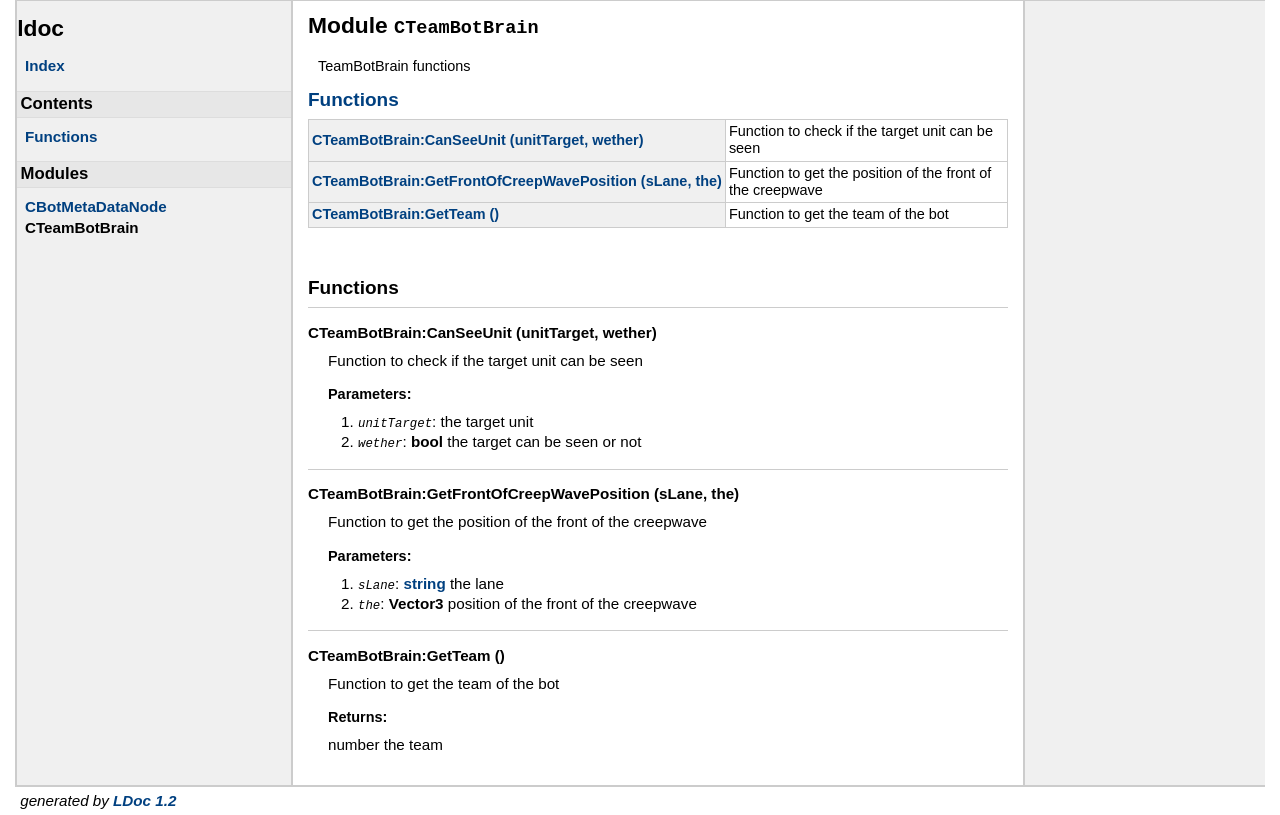
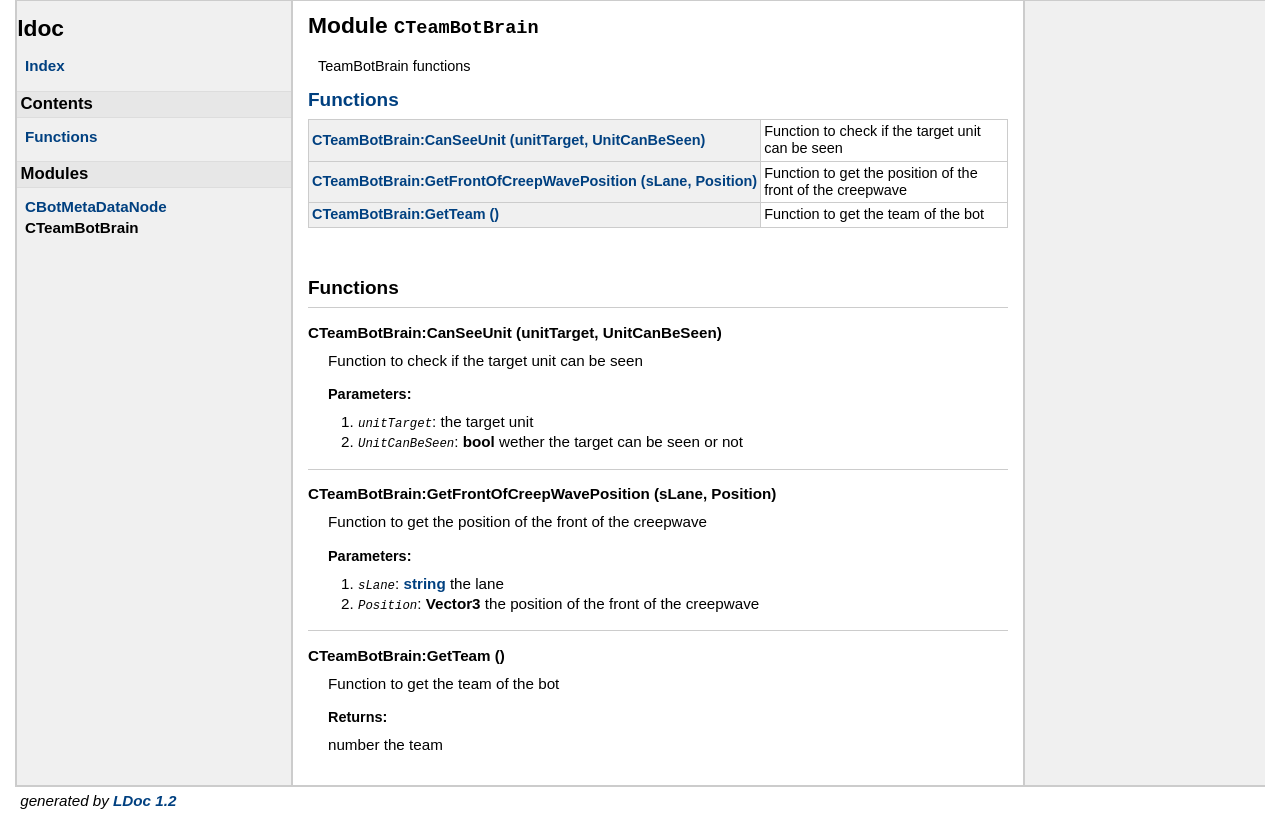
Before and after one commit to DanielHeckrath/hon-bot-documentation, a plain HTML site: page docs/modules/CTeamBotBrain.html in a window 1280 px wide. Drawn offline with Linux system fonts and the light colour scheme.

Commit message:
Update to typed params to include a name for the value

```diff
--- a/docs/modules/CTeamBotBrain.html
+++ b/docs/modules/CTeamBotBrain.html
@@ -54,11 +54,11 @@
 <h2><a href="#Functions">Functions</a></h2>
 <table class="function_list">
 	<tr>
-	<td class="name" nowrap><a href="#CTeamBotBrain:CanSeeUnit">CTeamBotBrain:CanSeeUnit&nbsp;(unitTarget, wether)</a></td>
+	<td class="name" nowrap><a href="#CTeamBotBrain:CanSeeUnit">CTeamBotBrain:CanSeeUnit&nbsp;(unitTarget, UnitCanBeSeen)</a></td>
 	<td class="summary">Function to check if the target unit can be seen</td>
 	</tr>
 	<tr>
-	<td class="name" nowrap><a href="#CTeamBotBrain:GetFrontOfCreepWavePosition">CTeamBotBrain:GetFrontOfCreepWavePosition&nbsp;(sLane, the)</a></td>
+	<td class="name" nowrap><a href="#CTeamBotBrain:GetFrontOfCreepWavePosition">CTeamBotBrain:GetFrontOfCreepWavePosition&nbsp;(sLane, Position)</a></td>
 	<td class="summary">Function to get the position of the front of the creepwave</td>
 	</tr>
 	<tr>
@@ -76,7 +76,7 @@
     <dl class="function">
     <dt>
     <a name = "CTeamBotBrain:CanSeeUnit"></a>
-    <strong>CTeamBotBrain:CanSeeUnit&nbsp;(unitTarget, wether)</strong>
+    <strong>CTeamBotBrain:CanSeeUnit&nbsp;(unitTarget, UnitCanBeSeen)</strong>
     </dt>
     <dd>
     Function to check if the target unit can be seen
@@ -84,7 +84,7 @@
     <h3>Parameters:</h3>
     <ul>
        <li><code><em>unitTarget</em></code>:  the target unit</li>
-       <li><code><em>wether</em></code>: <strong>bool</strong>  the target can be seen or not</li>
+       <li><code><em>UnitCanBeSeen</em></code>: <strong>bool</strong>  wether the target can be seen or not</li>
     </ul>
 
 
@@ -93,7 +93,7 @@
 </dd>
     <dt>
     <a name = "CTeamBotBrain:GetFrontOfCreepWavePosition"></a>
-    <strong>CTeamBotBrain:GetFrontOfCreepWavePosition&nbsp;(sLane, the)</strong>
+    <strong>CTeamBotBrain:GetFrontOfCreepWavePosition&nbsp;(sLane, Position)</strong>
     </dt>
     <dd>
     Function to get the position of the front of the creepwave
@@ -101,7 +101,7 @@
     <h3>Parameters:</h3>
     <ul>
        <li><code><em>sLane</em></code>: <a href="http://www.lua.org/manual/5.2/manual.html#6.4">string</a>  the lane</li>
-       <li><code><em>the</em></code>: <strong>Vector3</strong>  position of the front of the creepwave</li>
+       <li><code><em>Position</em></code>: <strong>Vector3</strong>  the position of the front of the creepwave</li>
     </ul>
 
 
```
Also changed, not shown: 1 other file.
